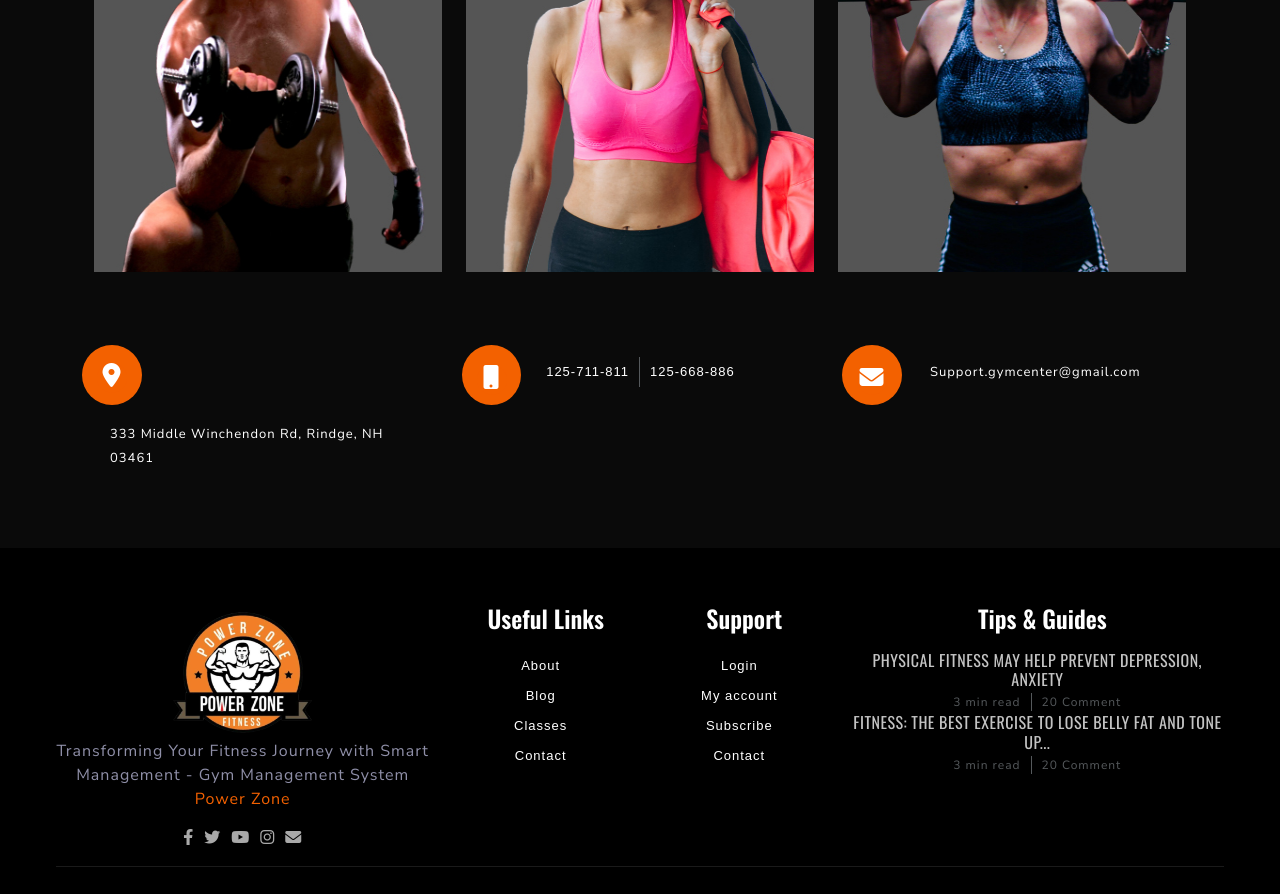
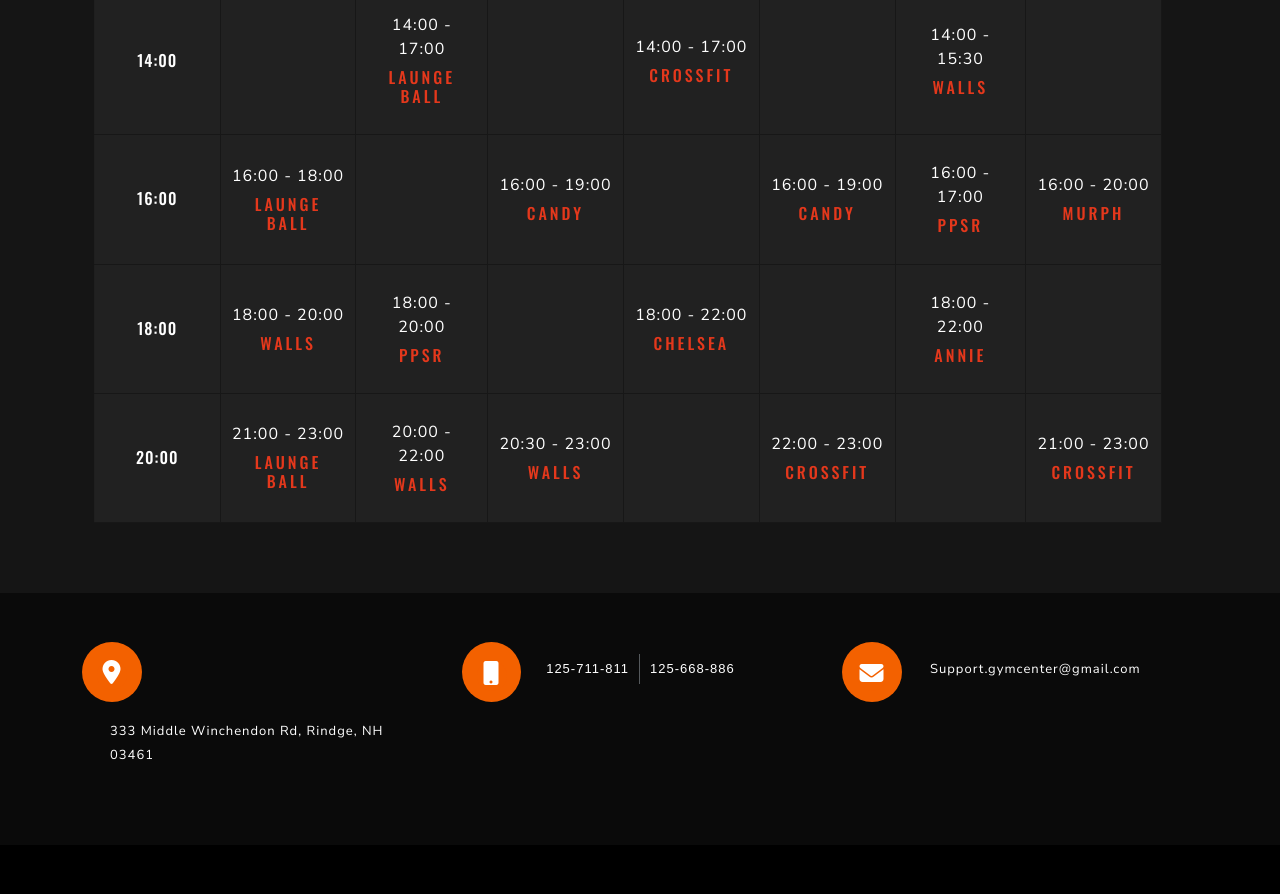
Before and after one commit to haw07/Power-Zone, a React (Create React App) app: page /classes in a window 1280 px wide. Shown: the part 1000-1894 px from the top of the page. Built offline with nearby package versions, Linux system fonts and the light colour scheme; a web font is replaced by a local one.

Commit message:
fixed some issues related to responsivity

```diff
--- a/src/App.js
+++ b/src/App.js
@@ -20,7 +20,7 @@ import Header from "./Components/Header";
 function App() {
   return (
     <div>
-      <Team />
+      <Classes />
     </div>
   );
 }
--- a/src/ClassesScreen/ClassesTable.js
+++ b/src/ClassesScreen/ClassesTable.js
@@ -156,7 +156,7 @@ function ClassesTable() {
             CANDY
           </a>
         </nav>
-        <div className="container row" style={{ minWidth: "100px" }}>
+        <div className="container row">
           <div className="classtime-table">
             <table>
               <thead>
--- a/src/ClassesScreen/index.js
+++ b/src/ClassesScreen/index.js
@@ -1,7 +1,7 @@
 import ClassesTable from "./ClassesTable";
 function Classes() {
   return (
-    <div className="bg-dark text-white">
+    <div className="bg-dark text-white" style={{ minWidth: "800px" }}>
       <ClassesTable />
     </div>
   );
--- a/src/Components/Footer.js
+++ b/src/Components/Footer.js
@@ -4,11 +4,7 @@ import { Container, Row, Col } from "react-bootstrap";
 
 function Footer() {
   return (
-    <section
-      class="footer-section"
-      className="bg-black pt-5"
-      style={{ minWidth: "100px" }}
-    >
+    <section class="footer-section" className="bg-black pt-5">
       <div class="container" className="p-2 mx-5">
         <div class="row pb-3">
           <div class="col-md-4">
--- a/src/Components/GetTouch.js
+++ b/src/Components/GetTouch.js
@@ -2,7 +2,7 @@ import React from "react";
 
 function GetTouch() {
   return (
-    <div class="gettouch-section h-100" style={{ minWidth: "100px" }}>
+    <div class="gettouch-section h-100">
       <div class="container">
         <div class="row pt-5">
           <div class="col-md-4">
--- a/src/Components/NavBar.js
+++ b/src/Components/NavBar.js
@@ -3,7 +3,6 @@ import "../style.css";
 import { Nav, Navbar, Container, Button } from "react-bootstrap";
 import { FontAwesomeIcon } from "@fortawesome/react-fontawesome";
 import { faBars } from "@fortawesome/free-solid-svg-icons";
-
 function NavBar() {
   return (
     <div className="App">
```
